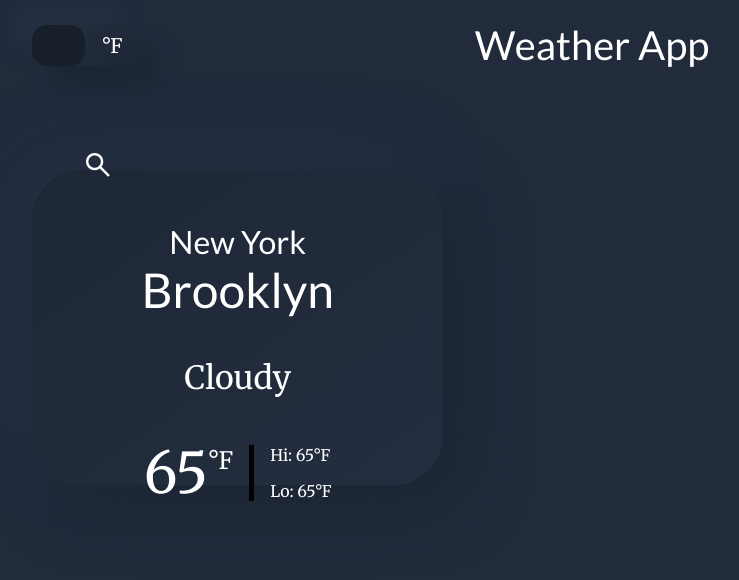
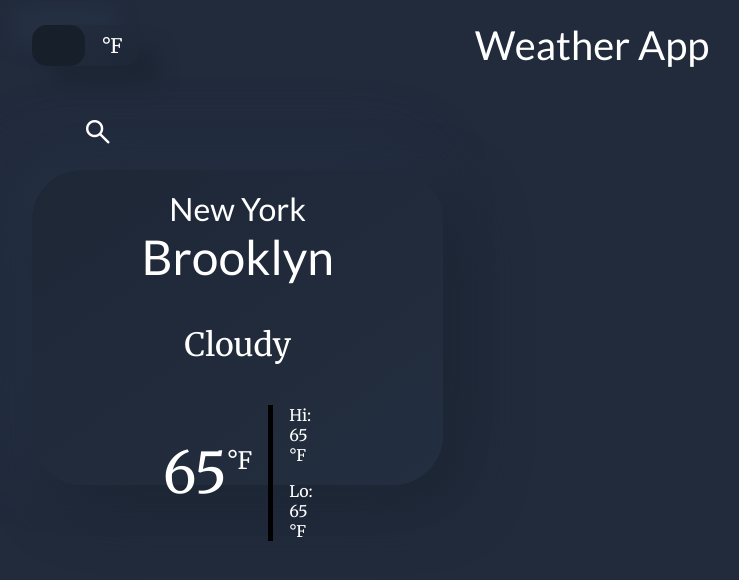
Before and after one commit to Davhho-dev/weather-app, a website built with webpack: page dist/index.html in a window 1280 px wide. Shown: the whole page, without its empty margins (48-787 px from the left). Built offline with nearby package versions, Linux system fonts and the light colour scheme.

Commit message:
Revise high low info to be in separate elements for easier updates

```diff
--- a/dist/index.html
+++ b/dist/index.html
@@ -46,8 +46,16 @@
                         <p class="temperature" id="temperature">65</p>
                         <p class="temperature" id="degrees">°F</p>
                         <div class="temp-info">
-                            <p class="info" id="high">Hi: 65°F</p>
-                            <p class="info" id="low">Lo: 65°F</p>
+                            <div class="hi-lo">
+                                <p class="info-title" id="high-title">Hi: </p>
+                                <p class="info-temp" id="high">65</p>
+                                <p class="info-degrees" id="high-degrees">°F</p>
+                            </div>
+                            <div class="hi-lo">
+                                <p class="info-title" id="low-title">Lo: </p>
+                                <p class="info-temp" id="low">65</p>
+                                <p class="info-degrees" id="low-degrees">°F</p>
+                            </div>
                         </div>
                     </div>
                 </div>
```
